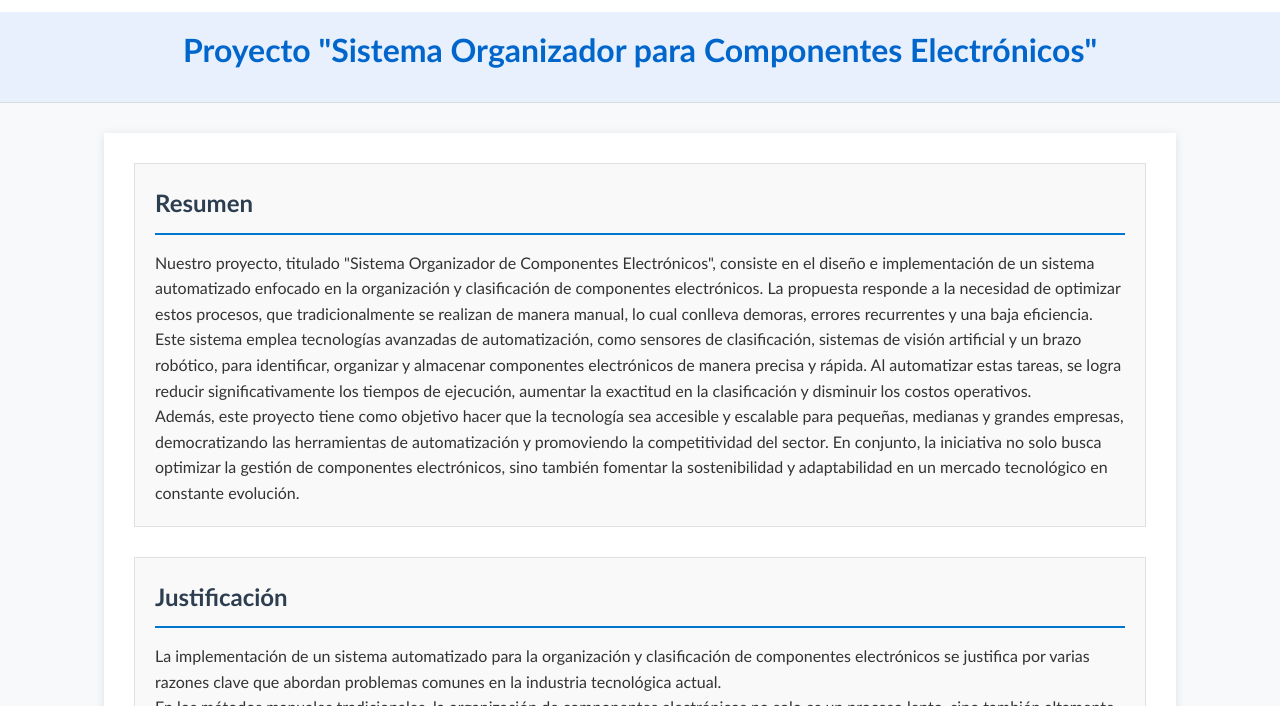
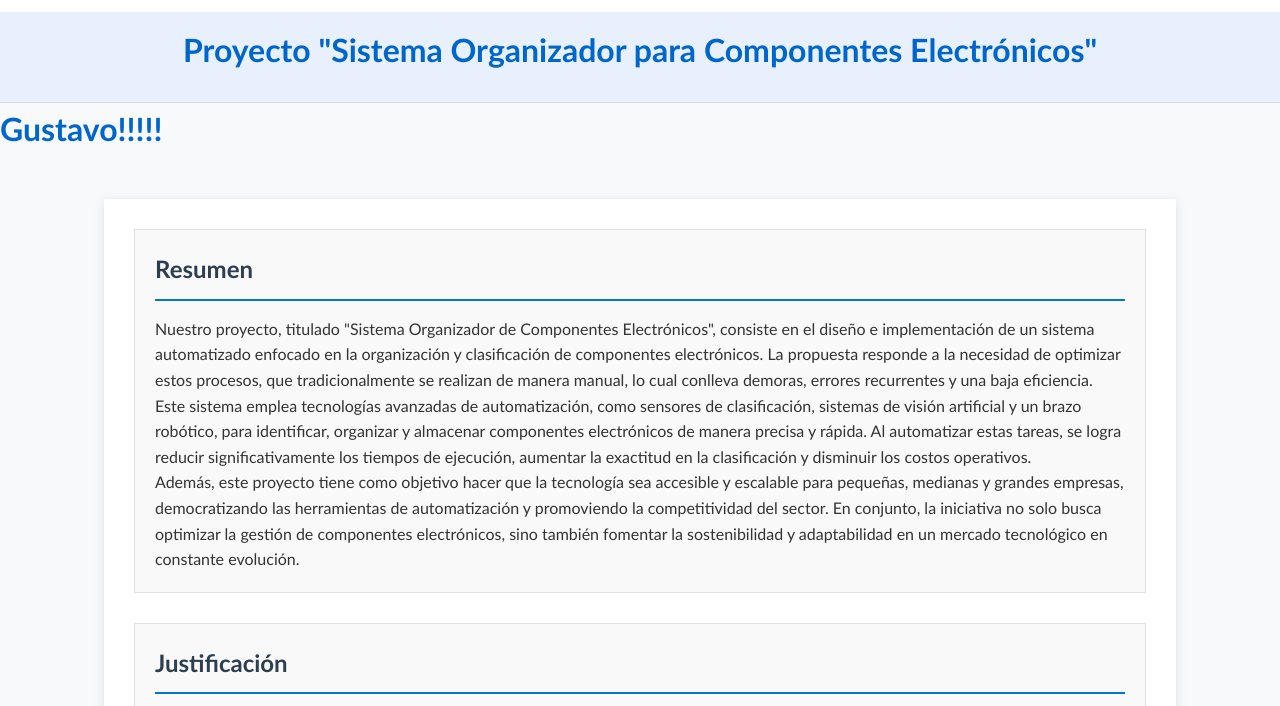
Before and after one commit to emiliocolor/proyecto_soce, a plain HTML site: page index.html in a window 1280 px wide. Shown: the part 58-764 px from the top of the page. Drawn offline with Linux system fonts and the light colour scheme.

Commit message:
Update index.html

```diff
--- a/index.html
+++ b/index.html
@@ -105,7 +105,7 @@
     <div class="subheader">
         <h1><i class="#"></i> Proyecto "Sistema Organizador para Componentes Electrónicos"</h1>
     </div>
-
+            <h1><i class="#"></i>Gustavo!!!!!</h1>
     <!-- Main Content -->
     <main class="main-container">
         <div class="content-box">
```
